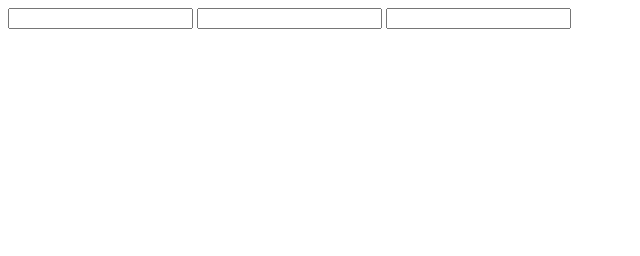
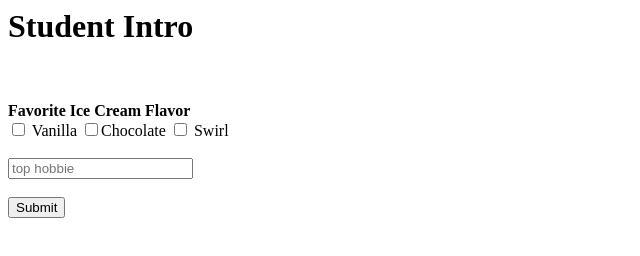
Before and after one commit to knightmoves-schools/006-tab-index-dorianvelazquez, a website: page index.html in a window 1280 px wide. Shown: the whole page, without its empty margins (0-640 px from the left). Drawn offline with Linux system fonts and the light colour scheme.

Commit message:
Update index.html
good

```diff
--- a/index.html
+++ b/index.html
@@ -3,10 +3,29 @@
         <title>Tab Index</title>
     </head>
     <body>
-        <form>
-            <input id="name">
-            <input id="age">
-            <input id="city" >
-        </form>
-    </body>
-</html>
+        <form action=https://www.w3schools.com/tags/att_global_tabindex.asp>
+            <h1>Student Intro</h1>
+
+            <imput type="text" placeholder="first name" tabindex="2">
+                <br/><br/>
+
+                <strong>Favorite Ice Cream Flavor</strong>
+                <br/>
+
+                <input id="vanilla-icevream" type="checkbox"
+                    name="favorite-icecream" value="canilla" tabindex="4">
+                    <label for="vanilla-icecream">Vanilla</label>
+
+                <input id="chocolate-icecream" type="checkbox"
+                    name="favorite-icecream" value="chocolate" tabindex="3"
+                    <label for="chocolate-icecream">Chocolate</label>
+
+                <input id="swirl-icecream" type="checkbox"
+                    name="favorite-icecream" value="swirl" tabindex="5">
+                <label for="swirl-icecream">Swirl</label>
+                <br/><br/>
+
+<input type="text" placeholder="top hobbie" tabindex="1">
+<br/><br/>
+
+                <button type="submit" tabindex+="6">Submit</button>
```
